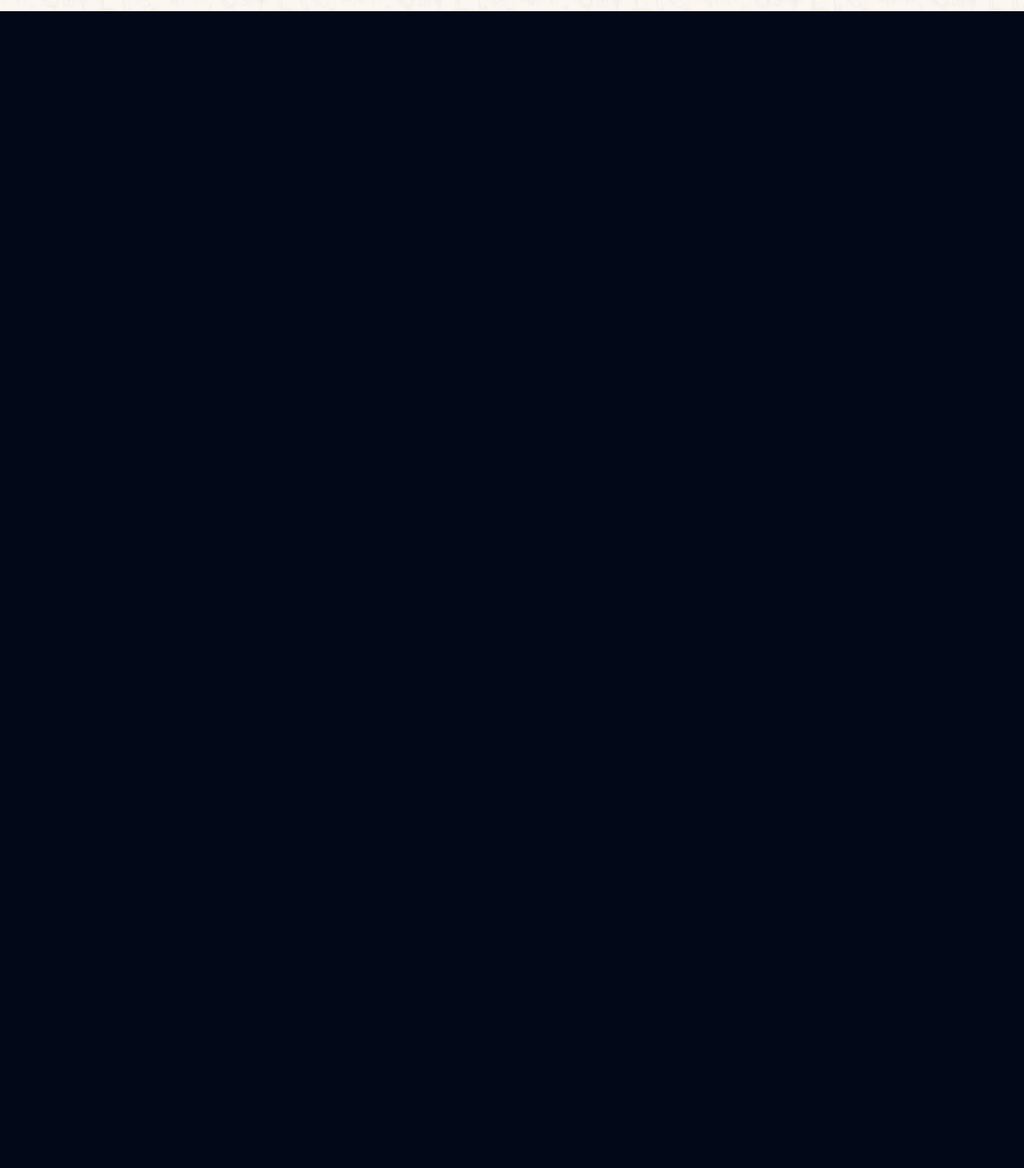
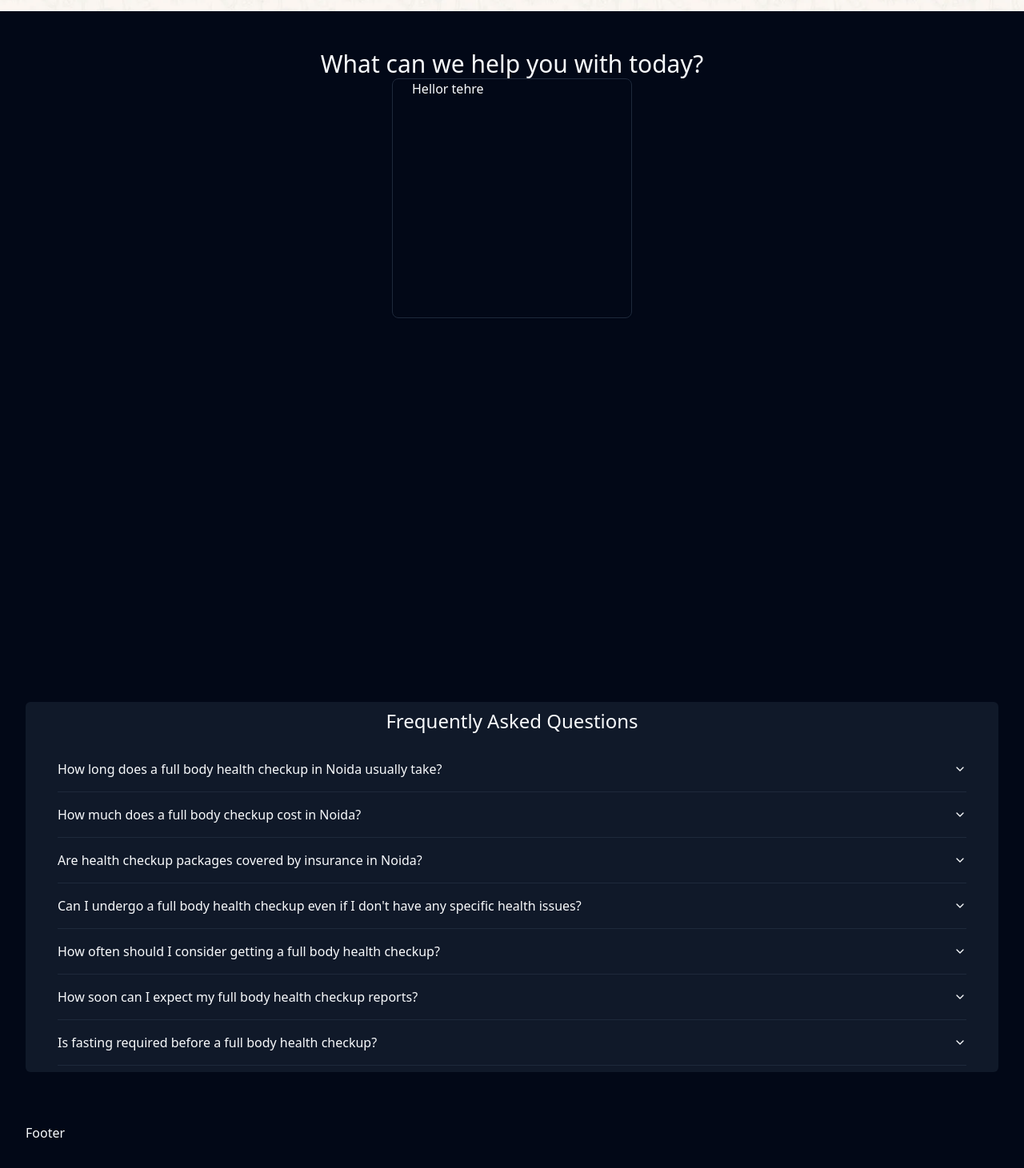
Before and after one commit to Shailesh-Godigital/healthcare-frontend, a React (Vite) app: page / in a window 1280 px wide. Shown: the part 585-2046 px from the top of the page at 80% size. Before the commit the page ends 954 px from the top, so only its background shows below. Built offline with nearby package versions, Linux system fonts and the light colour scheme.

Commit message:
something

```diff
--- /dev/null
+++ b/src/components/Cards/Cards.tsx
@@ -0,0 +1,25 @@
+import {
+  Card,
+  CardContent,
+  CardDescription,
+  CardFooter,
+  CardHeader,
+  CardTitle,
+} from "@/components/ui/card";
+
+export default function Cards() {
+  return (
+    <div className="flex flex-col h-screen items-center py-4">
+      <h1 className="font-Proxima-Nova font-medium text-2xl md:text-3xl">
+        What can we help you with today?
+      </h1>
+      <div>
+        <Card className="w-[300px] h-[300px]">
+          <CardContent>
+            <h1>Hellor tehre</h1>
+          </CardContent>
+        </Card>
+      </div>
+    </div>
+  );
+}
--- /dev/null
+++ b/src/components/Cards/index.tsx
@@ -0,0 +1 @@
+export { default as Cards } from "./Cards.tsx";
--- a/src/components/Carousel/Carousel.tsx
+++ b/src/components/Carousel/Carousel.tsx
@@ -76,7 +76,7 @@ export default function Carousel() {
   const slides = [img1, img2, img3, img4, img5];
 
   return (
-    <div className="h-screen w-full">
+    <div className="pb-8 w-full">
       <div>
         <CarouselUtility slides={slides} />
       </div>
--- /dev/null
+++ b/src/components/FAQ/FAQ.tsx
@@ -0,0 +1,32 @@
+import {
+  Accordion,
+  AccordionContent,
+  AccordionItem,
+  AccordionTrigger,
+} from "@/components/ui/accordion";
+import { FAQData } from "@/data";
+
+export default function FAQ() {
+  return (
+    <div className="p-8">
+      <div className="bg-gray-100 dark:bg-[#101929] rounded-md p-2">
+        <h1 className="font-Proxima-Nova font-medium text-xl md:text-2xl pb-4 flex justify-center">
+          Frequently Asked Questions
+        </h1>
+        {FAQData.map((item, index) => (
+          <Accordion
+            type="single"
+            collapsible
+            className="w-full px-8"
+            key={index}
+          >
+            <AccordionItem value={`${item.question}`}>
+              <AccordionTrigger>{item.question}</AccordionTrigger>
+              <AccordionContent key={index}>{item.answer}</AccordionContent>
+            </AccordionItem>
+          </Accordion>
+        ))}
+      </div>
+    </div>
+  );
+}
--- /dev/null
+++ b/src/components/FAQ/index.tsx
@@ -0,0 +1 @@
+export { default as FAQ } from "./FAQ.tsx";
--- /dev/null
+++ b/src/components/Footer/Footer.tsx
@@ -0,0 +1,3 @@
+export default function Footer() {
+  return <div className="p-8">Footer</div>;
+}
--- /dev/null
+++ b/src/components/Footer/index.tsx
@@ -0,0 +1 @@
+export { default as Footer } from "./Footer.tsx";
--- a/src/components/Header/Header.tsx
+++ b/src/components/Header/Header.tsx
@@ -3,6 +3,7 @@ import { useState } from "react";
 import { useTheme } from "@/components/theme-provider";
 import { Label } from "@/components/ui/label";
 import { Switch } from "@/components/ui/switch";
+import { Input } from "@/components/ui/input";
 
 import { NavigationMenu, Accordion } from "@/components";
 
@@ -21,11 +22,16 @@ export default function Header() {
     <>
       <div className="flex flex-col w-full px-2 md:px-10 lg:px-20 py-2 justify-between">
         <div className="flex flex-row justify-between items-center py-2">
-          <div className="w-16">
+          <div className="w-16 gap-8 flex flex-row items-center">
             <img
               src={imgUrl}
               className="object-contain h-full w-full rounded-lg"
               alt="logo"
+            />
+            <Input
+              type="text"
+              placeholder="Search..."
+              className="w-[200px] hidden md:block"
             />
           </div>
           <div>
--- a/src/components/index.tsx
+++ b/src/components/index.tsx
@@ -1,3 +1,7 @@
 export { Header } from "./Header";
 export { NavigationMenu } from "./NavigationMenu";
 export { Accordion } from "./Accordion";
+export { Carousel } from "./Carousel";
+export { Cards } from "./Cards";
+export { FAQ } from "./FAQ";
+export { Footer } from "./Footer";
--- /dev/null
+++ b/src/data/FAQData.ts
@@ -0,0 +1,41 @@
+export const FAQData: {
+  question: string;
+  answer: string;
+}[] = [
+  {
+    question: "How long does a full body health checkup in Noida usually take?",
+    answer:
+      "Within 60 minutes of booking, our paramedic will reach out to you for sample collection, which usually takes less than 5 minutes. The reports will be emailed to you within 6-24 hours depending upon the selected package.",
+  },
+  {
+    question: "How much does a full body checkup cost in Noida?",
+    answer:
+      "The full-body checkup cost in Noida varies depending on the package. It ranges from 1,399 rupees for the essential full-body checkup package to 3,499 rupees for the comprehensive package. You can visit the Accufly Health Labs website to get details about the cost of each package, or you can even contact our lab personnel for the same.",
+  },
+  {
+    question: "Are health checkup packages covered by insurance in Noida?",
+    answer:
+      "To get details about the insurance coverage provided by Accufly Health Labs for a whole body checkup in Noida, you can contact our customer care numbers provided on our website. Don’t worry! We will guide you in detail on such matters for a happy and smooth experience.",
+  },
+  {
+    question:
+      "Can I undergo a full body health checkup even if I don't have any specific health issues?",
+    answer:
+      "Yes. Even if you feel healthy, regular health checkups remain essential for early detection of ailments, regardless of the presence or absence of symptoms.",
+  },
+  {
+    question: "How often should I consider getting a full body health checkup?",
+    answer:
+      "The recommended frequency of your health check-ups is influenced by several factors such as your age, overall health status, family medical background, and lifestyle choices. It is advisable to seek guidance from your healthcare provider to determine the appropriate schedule for your check-up visits.",
+  },
+  {
+    question: "How soon can I expect my full body health checkup reports?",
+    answer:
+      "Within 6-24 hours after the sample collection, you can expect to receive your full body health checkup reports, depending on the selected package.",
+  },
+  {
+    question: "Is fasting required before a full body health checkup?",
+    answer:
+      "Yes, for certain tests included in the full body health checkup, fasting may be required. It is recommended to follow the specific instructions provided by Accufly Health Labs for fasting or any other preparation needed before the checkup.",
+  },
+];
--- a/src/data/index.ts
+++ b/src/data/index.ts
@@ -1 +1,2 @@
 export { Headerdata } from "./HeaderData";
+export { FAQData } from "./FAQData";
--- a/src/pages/HomePage/HomePage.tsx
+++ b/src/pages/HomePage/HomePage.tsx
@@ -1,11 +1,13 @@
-import { Carousel } from "@/components/Carousel";
-import { Header } from "../../components";
+import { Header, Carousel, Cards, FAQ, Footer } from "@/components";
 
 export default function HomePage() {
   return (
-    <div className="h-screen">
+    <div>
       <Header />
       <Carousel />
+      <Cards />
+      <FAQ />
+      <Footer />
     </div>
   );
 }
```
